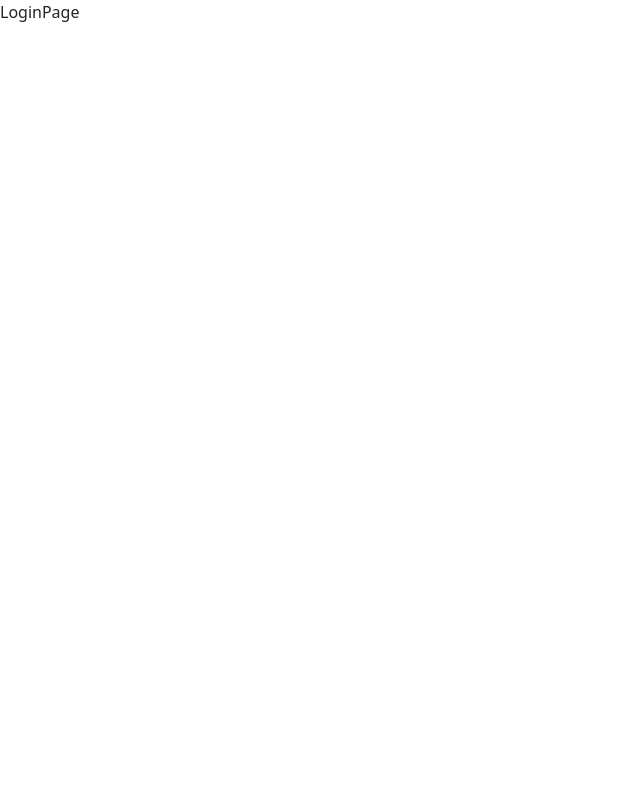
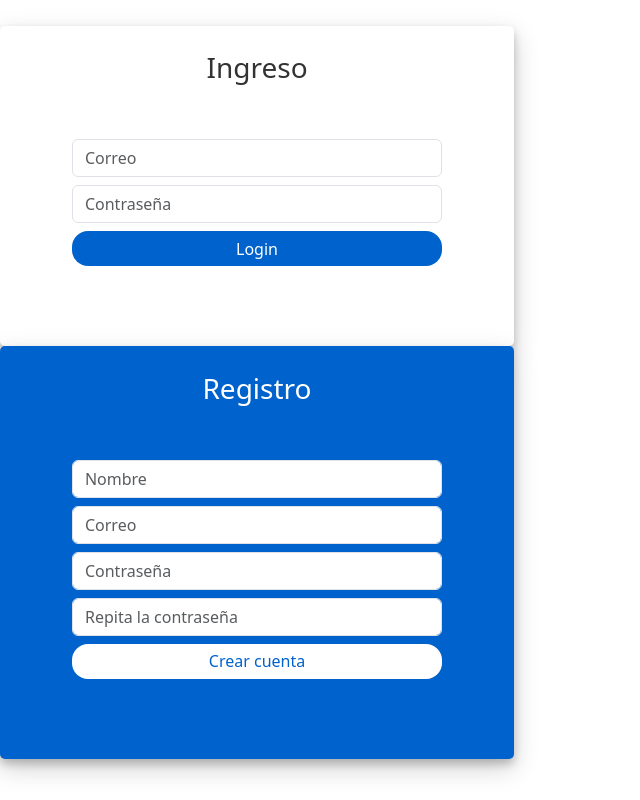
Before and after one commit to martinrdrz/10-calendar, a React (Vite) app: page /auth in a window 1280 px wide. Shown: the whole page, without its empty margins (0-640 px from the left). Built offline with nearby package versions, Linux system fonts and the light colour scheme.

Commit message:
actualizando la interface de login

```diff
--- /dev/null
+++ b/src/auth/pages/LoginPage.css
@@ -0,0 +1,57 @@
+.login-container {
+    margin-top: 5%;
+    max-width: 900px; /* Asegura que los campos de texto ocupen el 100% del ancho del formulario */
+}
+.login-form-1 {
+    border-radius: 5px;
+    box-shadow: 0 5px 8px 0 rgba(0, 0, 0, 0.2), 0 9px 26px 0 rgba(0, 0, 0, 0.19);
+    padding: 5%;
+    width: 100%;
+}
+.login-form-1 h3 {
+    text-align: center;
+    color: #333;
+}
+.login-form-2 {
+    border-radius: 5px;
+    box-shadow: 0 5px 8px 0 rgba(0, 0, 0, 0.2), 0 9px 26px 0 rgba(0, 0, 0, 0.19);
+    padding: 5%;
+    background: #0062cc;
+    width: 100%;
+}
+.login-form-2 h3 {
+    text-align: center;
+    color: #fff;
+}
+.login-container form {
+    padding: 10%;
+    width: 100%;
+}
+.form-control {
+    width: 100%; /* Asegura que los campos de texto ocupen el 100% del ancho del formulario */
+}
+.btnSubmit {
+    width: 100%;
+    border-radius: 1rem;
+    padding: 1.5%;
+    border: none;
+    cursor: pointer;
+}
+.login-form-1 .btnSubmit {
+    color: #fff;
+    background-color: #0062cc;
+}
+.login-form-2 .btnSubmit {
+    background-color: #fff;
+    color: #0062cc;
+}
+.login-form-2 .ForgetPwd {
+    color: #fff;
+    font-weight: 600;
+    text-decoration: none;
+}
+.login-form-1 .ForgetPwd {
+    color: #0062cc;
+    font-weight: 600;
+    text-decoration: none;
+}
--- a/src/auth/pages/LoginPage.jsx
+++ b/src/auth/pages/LoginPage.jsx
@@ -1,3 +1,45 @@
+import './LoginPage.css';
+
 export const LoginPage = () => {
-    return <div>LoginPage</div>;
+    return (
+        <div className='container login-container'>
+            <div className='row justify-content-center'>
+                <div className='col-md-5 login-form-1'>
+                    <h3>Ingreso</h3>
+                    <form>
+                        <div className='form-group mb-2'>
+                            <input type='text' className='form-control' placeholder='Correo' />
+                        </div>
+                        <div className='form-group mb-2'>
+                            <input type='password' className='form-control' placeholder='Contraseña' />
+                        </div>
+                        <div className='form-group mb-2'>
+                            <input type='submit' className='btnSubmit' value='Login' />
+                        </div>
+                    </form>
+                </div>
+
+                <div className='col-md-5 login-form-2'>
+                    <h3>Registro</h3>
+                    <form>
+                        <div className='form-group mb-2'>
+                            <input type='text' className='form-control' placeholder='Nombre' />
+                        </div>
+                        <div className='form-group mb-2'>
+                            <input type='email' className='form-control' placeholder='Correo' />
+                        </div>
+                        <div className='form-group mb-2'>
+                            <input type='password' className='form-control' placeholder='Contraseña' />
+                        </div>
+                        <div className='form-group mb-2'>
+                            <input type='password' className='form-control' placeholder='Repita la contraseña' />
+                        </div>
+                        <div className='form-group mb-2'>
+                            <input type='submit' className='btnSubmit' value='Crear cuenta' />
+                        </div>
+                    </form>
+                </div>
+            </div>
+        </div>
+    );
 };
```
